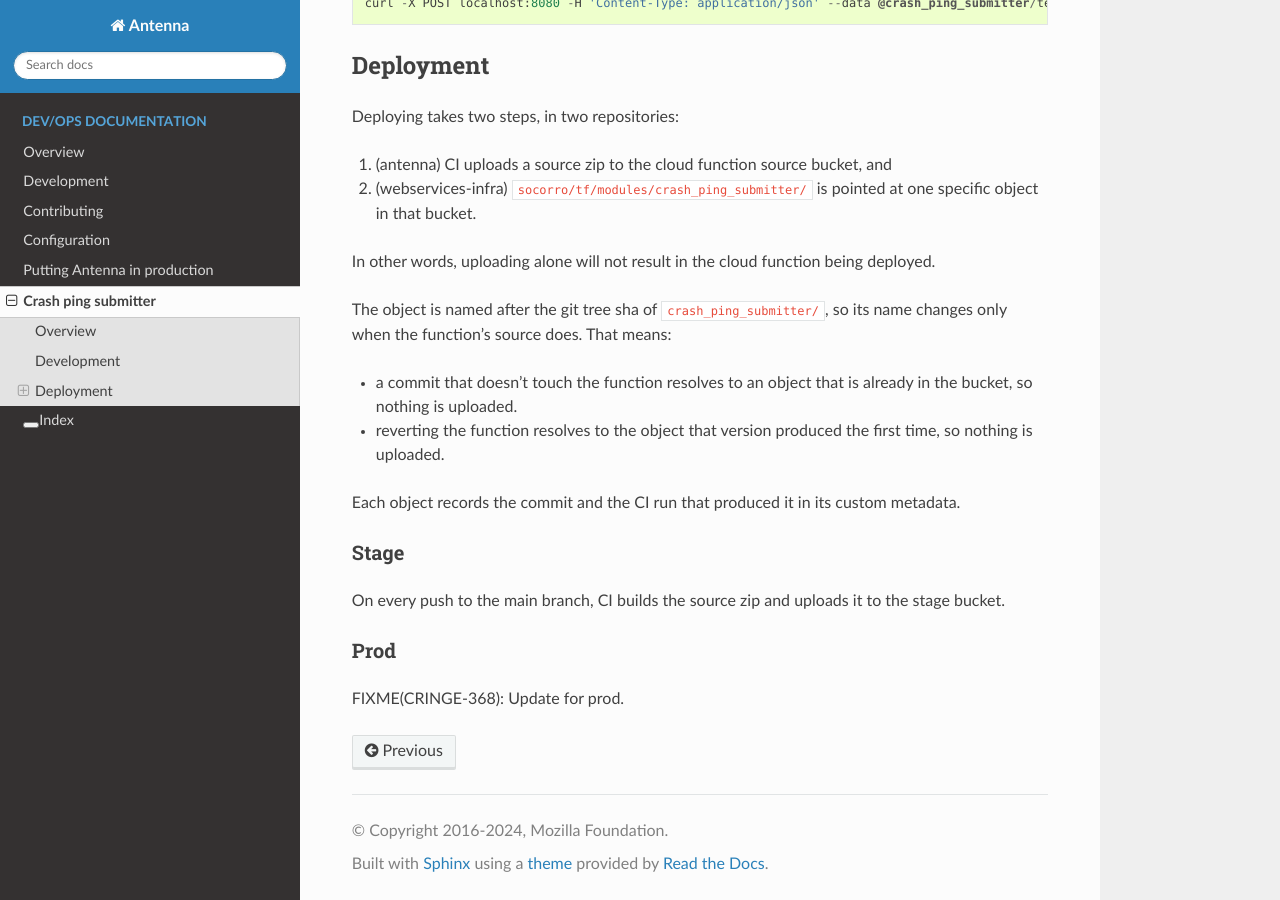
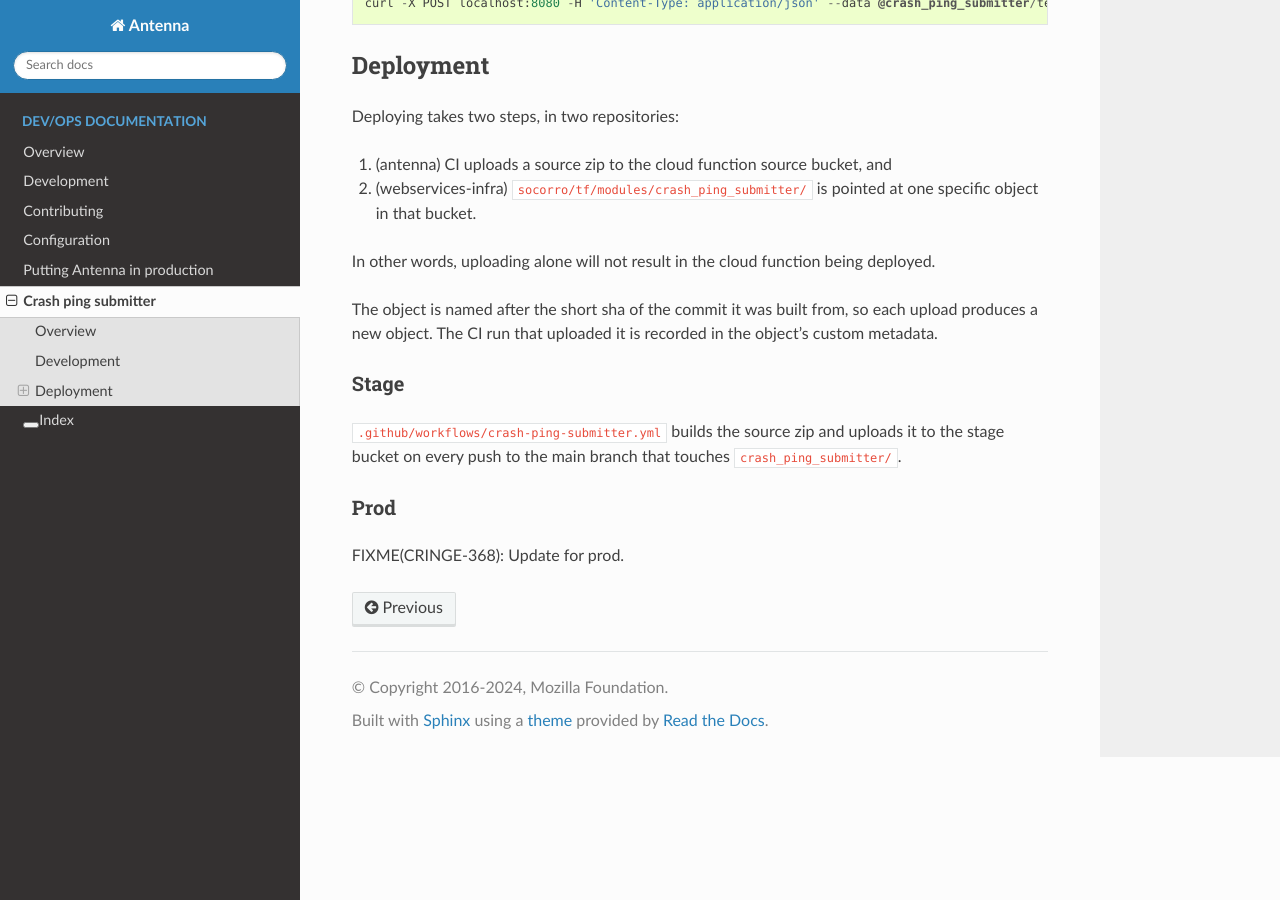
Before and after one commit to mozilla-services/antenna, a Sphinx documentation site: the page built from docs/crash_ping_submitter.rst, in a window 1280 px wide and 900 px high, scrolled down 1357 px. Built offline with Sphinx 7.4.7 and the Read the Docs theme 3.1.0, drawn with Linux system fonts in a browser that asks for light colours; pages that are not in the unit, such as notebooks, are missing from menus.

Commit message:
CRINGE-440: style and docs fixes

```diff
--- a/docs/crash_ping_submitter.rst
+++ b/docs/crash_ping_submitter.rst
@@ -66,23 +66,17 @@ Deploying takes two steps, in two repositories:
 In other words, uploading alone will not result in the cloud function being
 deployed.
 
-The object is named after the git tree sha of ``crash_ping_submitter/``, so its
-name changes only when the function's source does. That means:
-
-* a commit that doesn't touch the function resolves to an object that is
-  already in the bucket, so nothing is uploaded.
-* reverting the function resolves to the object that version produced the first
-  time, so nothing is uploaded.
-
-Each object records the commit and the CI run that produced it in its custom
-metadata.
+The object is named after the short sha of the commit it was built from, so
+each upload produces a new object. The CI run that uploaded it is recorded in
+the object's custom metadata.
 
 
 Stage
 -----
 
-On every push to the main branch, CI builds the source zip and uploads it to
-the stage bucket.
+``.github/workflows/crash-ping-submitter.yml`` builds the source zip and
+uploads it to the stage bucket on every push to the main branch that touches
+``crash_ping_submitter/``.
 
 
 Prod
```
Also changed, not shown: 2 other files.
